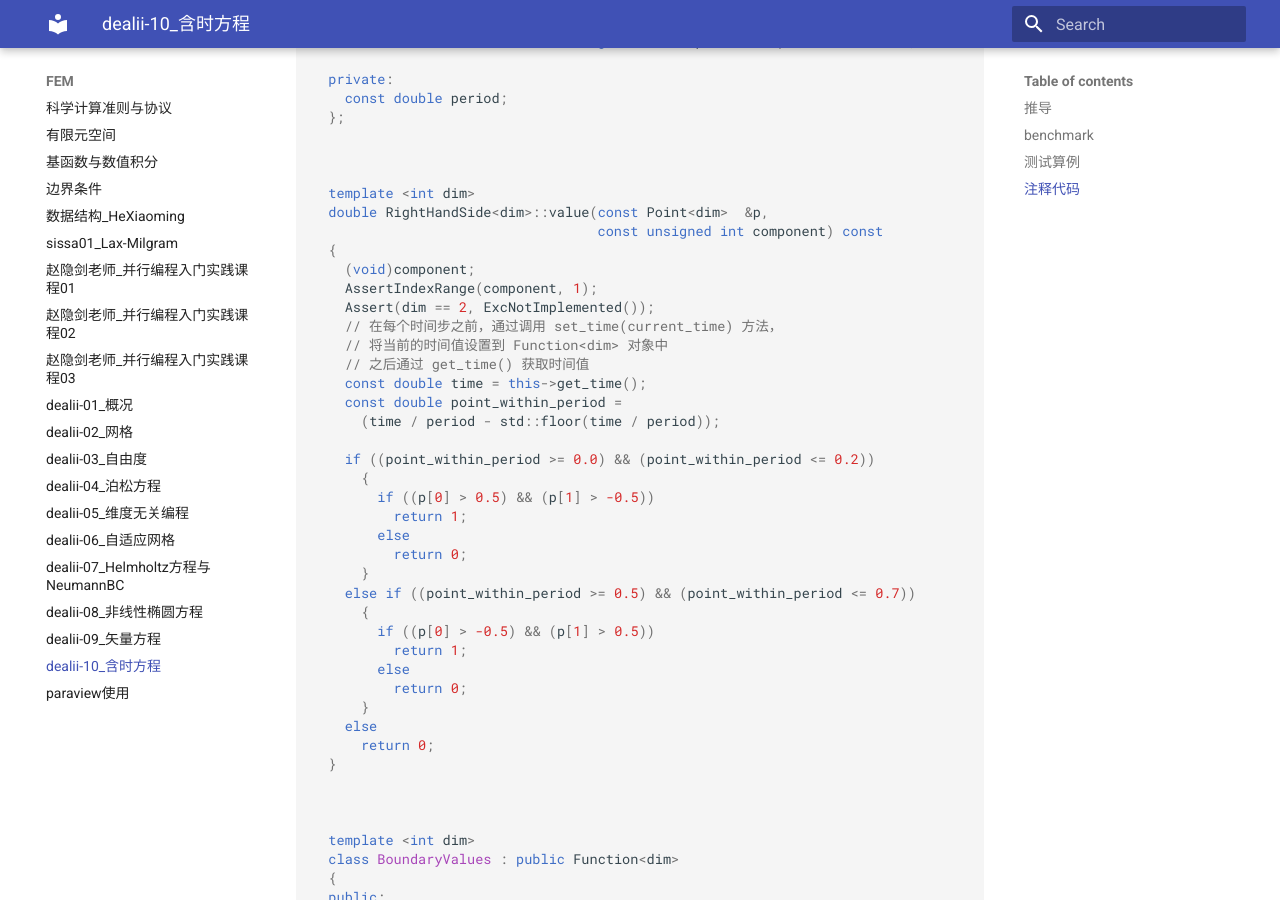
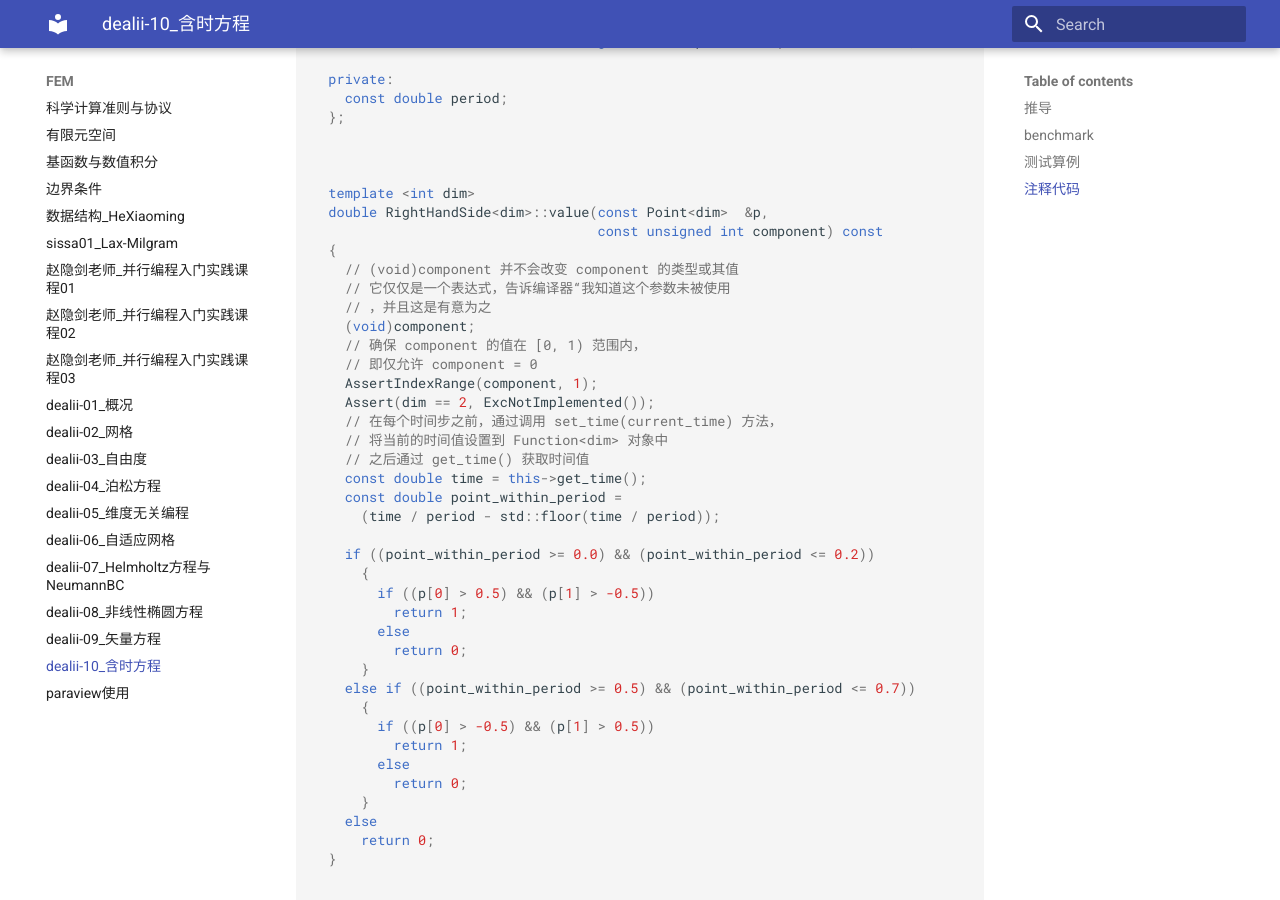
Before and after one commit to ymma98/technotes, an MkDocs documentation site: the page built from docs/FEM/dealii-10_含时方程.md, in a window 1280 px wide and 900 px high, scrolled down 7249 px. Built offline with MkDocs 1.6.1 and Material for MkDocs 9.7.7, drawn with Linux system fonts in a browser that asks for light colours; part of the change alters nothing that is shown.

Commit message:
docs/FEM/dealii-10_含时方程.md updated from https://stackedit.cn/

```diff
--- a/docs/FEM/dealii-10_含时方程.md
+++ b/docs/FEM/dealii-10_含时方程.md
@@ -334,7 +334,12 @@ namespace Step26
   double RightHandSide<dim>::value(const Point<dim>  &p,
                                    const unsigned int component) const
   {
+    // (void)component 并不会改变 component 的类型或其值
+    // 它仅仅是一个表达式，告诉编译器“我知道这个参数未被使用
+    // ，并且这是有意为之
     (void)component;
+    // 确保 component 的值在 [0, 1) 范围内，
+    // 即仅允许 component = 0
     AssertIndexRange(component, 1);
     Assert(dim == 2, ExcNotImplemented());
     // 在每个时间步之前，通过调用 set_time(current_time) 方法，
@@ -755,8 +760,8 @@ int main()
 
 
 <!--stackedit_data:
-eyJoaXN0b3J5IjpbMTE4OTM0NzMzMywxODM2MTY4MTM4LDczMD
-E3OTc1MCw2MTg3MzczODYsLTk4OTM3OTcxOCwtMjUzMjEyOTEz
-LC0xNDc1MTIzNDc4LC00MzYxNTkzMTMsLTE5MDQ1NzkwMzcsMT
-E5NDQxMzYyOSwtNDE3ODY3MzgxXX0=
+eyJoaXN0b3J5IjpbMTgzMzUzMjU3NCwxMTg5MzQ3MzMzLDE4Mz
+YxNjgxMzgsNzMwMTc5NzUwLDYxODczNzM4NiwtOTg5Mzc5NzE4
+LC0yNTMyMTI5MTMsLTE0NzUxMjM0NzgsLTQzNjE1OTMxMywtMT
+kwNDU3OTAzNywxMTk0NDEzNjI5LC00MTc4NjczODFdfQ==
 -->
```
